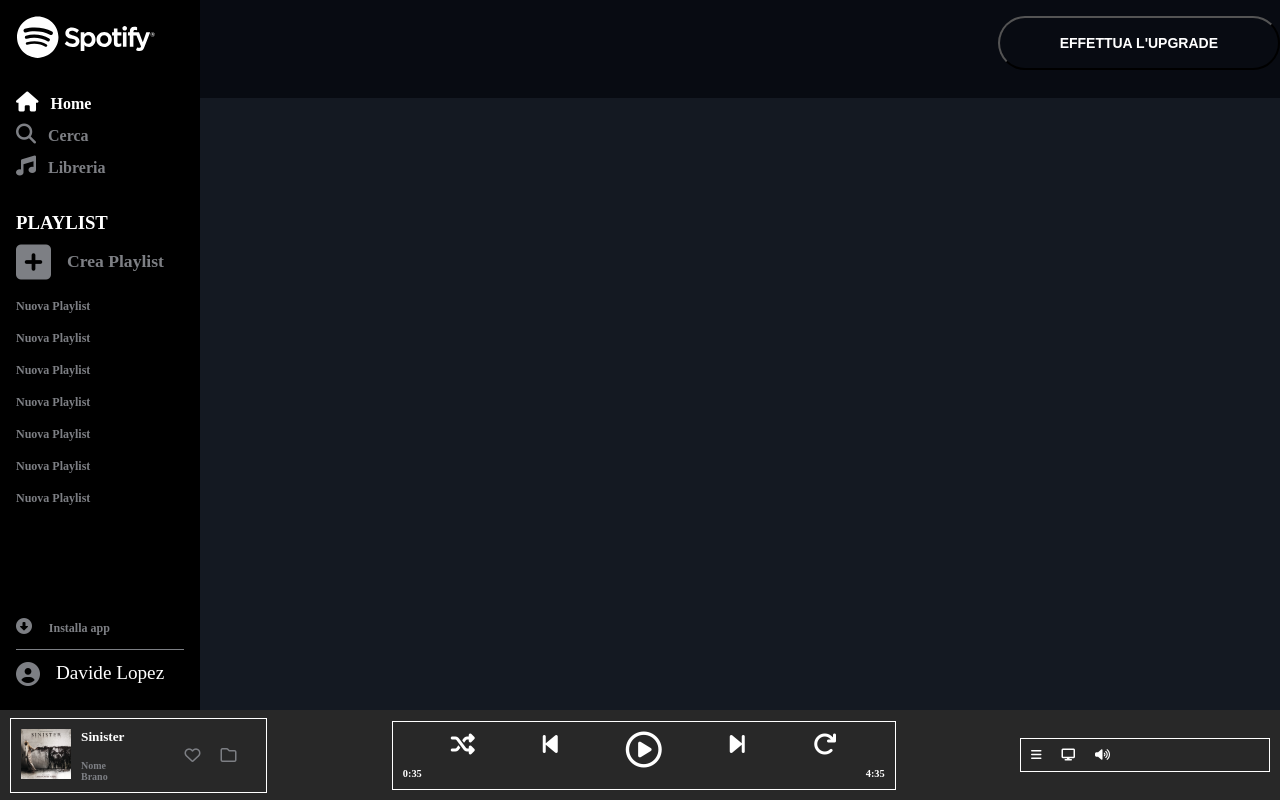
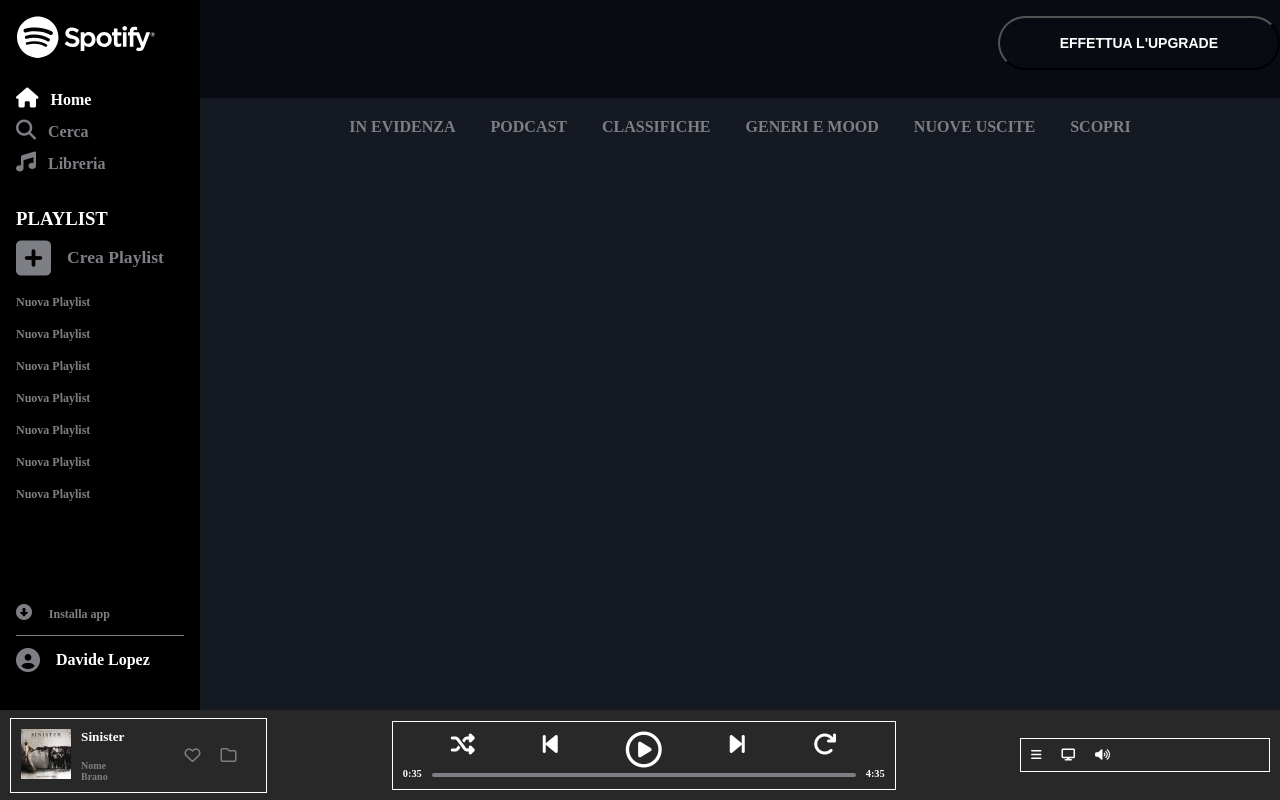
Before and after one commit to DavideLopez/html-css-spotifyweb, a plain HTML site: page index.html in a window 1280 px wide. Drawn offline with Linux system fonts and the light colour scheme.

Commit message:
inserite opzioni mainbox

```diff
--- a/index.html
+++ b/index.html
@@ -17,7 +17,7 @@
             <header class="nav-bar-side">
                 <figure>
                     <img class="logo-nav-bar" src="img/logo.svg" alt="logo-spotify">
-                    <img class="small-version-logo" src="img/logo-small.svg" alt="small-version">
+                    <img class="mobile-logo" src="img/logo-small.svg" alt="mobile-version">
                 </figure>
 
                 <div class="nav-general-container">
@@ -27,7 +27,6 @@
                                 <i class="fa-solid fa-house"></i>
                                 <div class="description-icon">
                                     <a id="home-icon" href="#">Home</a>
-
                                 </div>
                             </li>
                             <li class="active-nav">
@@ -80,9 +79,23 @@
                     <button class="upgrade-button"><a href="#">EFFETTUA L'UPGRADE</a></button>
                 </div>
 
+
+                <div class="box-menu">
+                    <ul class="box-menu-options">
+                        <li><a href="#">IN EVIDENZA</a></li>
+                        <li><a href="#">PODCAST</a></li>
+                        <li><a href="#">CLASSIFICHE</a></li>
+                        <li><a href="#">GENERI E MOOD</a></li>
+                        <li><a href="#">NUOVE USCITE</a></li>
+                        <li><a href="#">SCOPRI</a></li>
+                    </ul>
+                </div>
             </main>
         </div>
+
+
         <aside class="toolbar-multimedia">
+
             <div class="current-song">
                 <img height="50px" class="sinister" src="img/sinister.jpeg" alt="sinister">
                 <div class="current-song-titles">
@@ -106,7 +119,9 @@
 
                 <div class="player-minutes">
                     <p>0:35</p>
+
                         <span class="player-scrollbar"></span>
+
                     <p>4:35</p>
                 </div>
 
--- a/style.css
+++ b/style.css
@@ -18,6 +18,17 @@ li{
 
 :root{
     --greytxt:#7D7F84;
+}
+
+
+@media (min-width:552px) {
+    .logo-nav-bar{
+        display: block;
+    }
+
+    .mobile-logo{
+        display: none;
+    }
 }
 
 /* REGOLE LAYOUT */
@@ -48,10 +59,9 @@ li{
 .nav-bar-side {
     width: 200px;
     background-color: black;
-    /* max-height: 100%; */
 }
 
-.small-version-logo{
+.mobile-logo{
     width:30px;
     display: none;
 }
@@ -71,6 +81,8 @@ li{
     background-color: #080b12;
     text-align: right;
 }
+
+
 
 .upgrade-button {
     line-height: 50px;
@@ -194,11 +206,13 @@ header p{
 }
 
 .user {
-    font-size: 1.2rem;
+    /* font-size: 1.25rem; */
     display: inline;
     margin-left: 1rem;
-    text-align: center;
+    font-weight: bold;
 }
+
+
 
 .profile i {
     font-size: 1.5rem;
@@ -208,18 +222,15 @@ header p{
 .profile {
     padding: 0.8rem 0;
     display: flex;
+    align-items: center;
 }
 
 .nav-general-container {
     display: flex;
     flex-direction: column;
-    height: calc(100% - 90px);
+    height: calc(100% - 100px);
     justify-content: space-between;
     padding-bottom: 0.8rem;
-}
-
-.add-playlist:hover {
-    color: white;
 }
 
 .new:hover {
@@ -322,7 +333,34 @@ header p{
 }
 
 .player-scrollbar{
-
+    height: 4px;
+    border-radius: 999px;
+    background-color: var(--greytxt);
+    min-width: 150px;
+    flex-grow: 1;
+    flex-basis: 150px;
+    margin-top: 5px;
+    margin-left: 10px;
+    margin-right: 10px;
 }
 
+
+
 /* FINE BOTTOM TOOLBAR */
+
+.box-menu{
+    display: flex;
+    text-align: center;
+}
+
+.box-menu-options{
+    display: flex;
+    gap: 35px;
+    margin: auto;
+    padding-top: 20px;
+}
+
+.box-menu-options a{
+    color: var(--greytxt);
+    font-weight: bold;
+}
```
Lines whose indentation alone changed are shown as unchanged.
